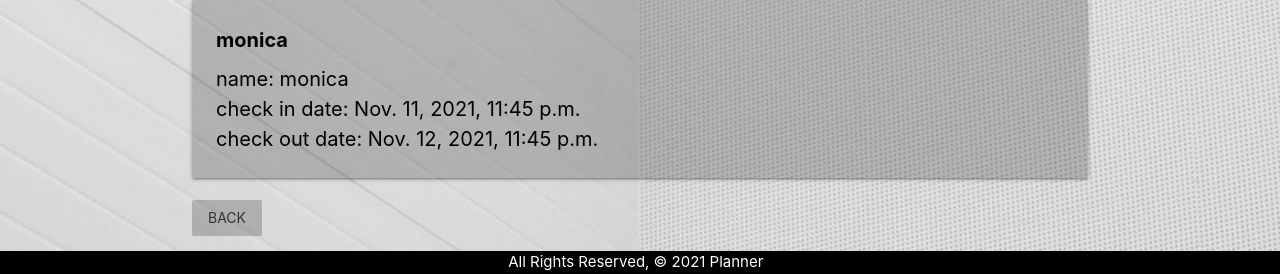
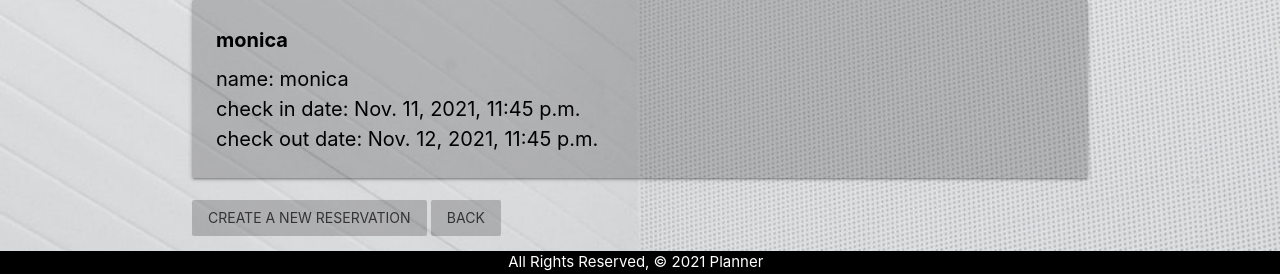
Before and after one commit to Froy-y/tech-assessment, a Django app: page /reservations/ in a window 1280 px wide. Shown: the part 541-815 px from the top of the page. Run offline with Django 3.2, Linux system fonts and the light colour scheme; data comes from the database, SQL or seed files in the repository; both versions use the stored data as it was after the commit.

Commit message:
adding a button

```diff
--- a/app/templates/reservations/index.html
+++ b/app/templates/reservations/index.html
@@ -35,6 +35,7 @@
         </div>
         </a>
     {% endfor %}
+    <a href="{% url 'reservation_create' %}" value="Submit!" class="waves-effect waves-light btn-flat card">Create a new reservation</a>
 {% else %}
     <h2>
         Oh no you dont have any reservations! Lets make
```
Also changed, not shown: mock-data1.sqlite.
